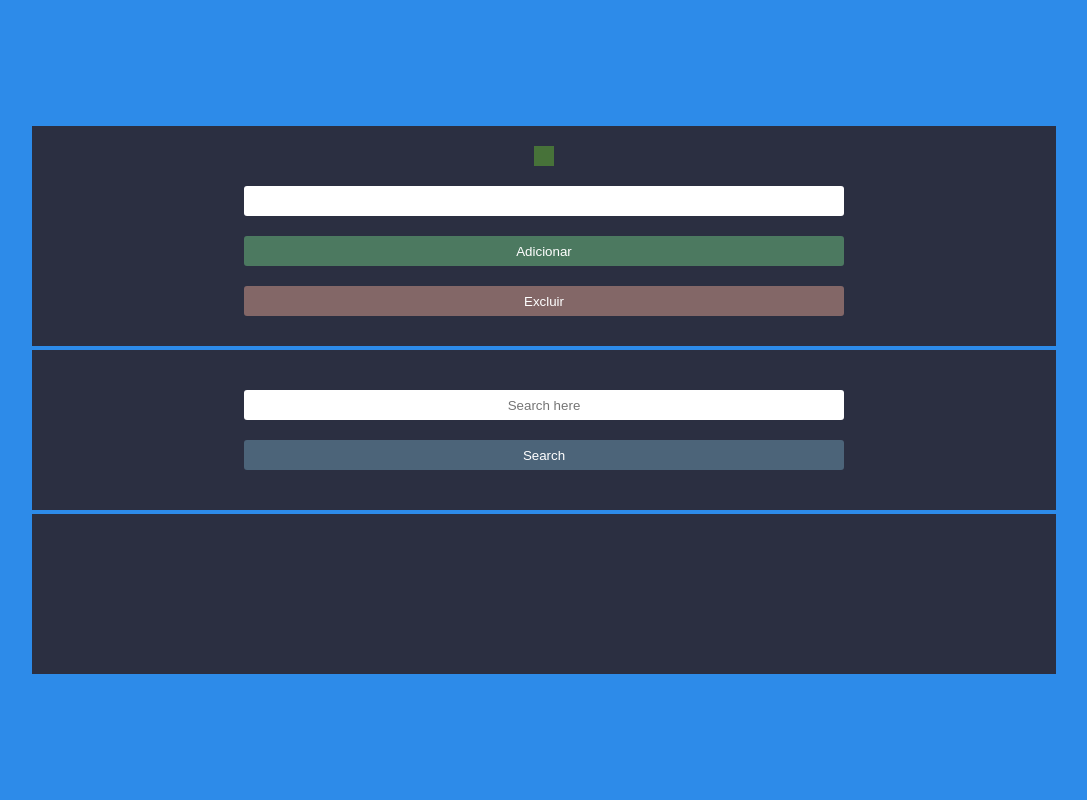
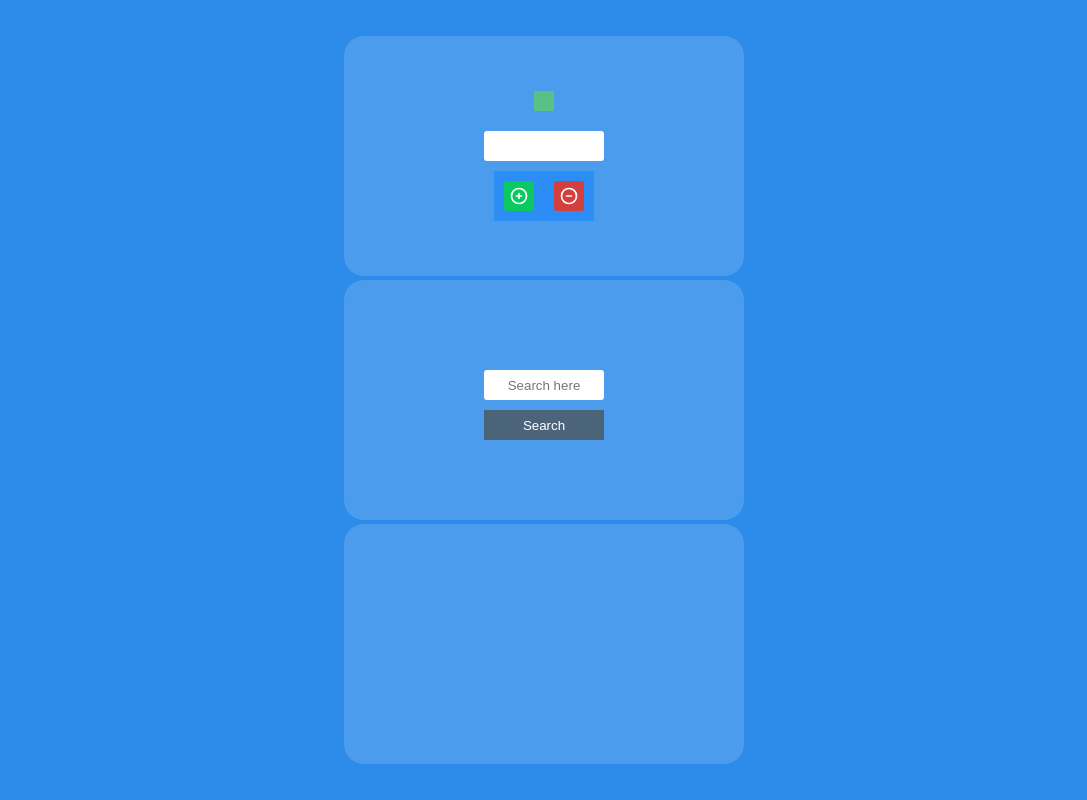
Before and after one commit to LuciLua/search, a plain HTML site: page index.html in a window 1280 px wide. Shown: the whole page, without its empty margins (96-1183 px from the left). Drawn offline with Linux system fonts and the light colour scheme.

Commit message:
:cactus: name for ico (add and delete)

```diff
--- a/css/style.css
+++ b/css/style.css
@@ -22,15 +22,13 @@ main{
 }
 
 .container{
-    max-width: 900px;
+    max-width: 400px;
     width: 80%;
-    min-width: 80%;
 
     padding: 20px;
 
     height: fit-content;
-    min-height: 20vh;
-    max-height: fit-content;
+    min-height: 30vh;
 
     display: flex;
     justify-content: center;
@@ -39,23 +37,46 @@ main{
 
     margin: 2px;
     position: relative;
+
+    border-radius: 20px;
+}
+
+.btns{
+    display: flex;
+    background-color: #0077ff6d;
+}
+
+.btns img{
+    width: 20px;
+}
+
+.btns button{
+
+    display: flex;
+    justify-content: center;
+    align-items: center;
+
+    width: 30px;
+    height: 30px;
+
+    margin: 10px;
+
+    border: none;
+    border-radius: 3px;
 }
 
 .container:nth-child(1),
 .container:nth-child(2),
 .container:nth-child(3){
-    background-color: rgb(43, 47, 65);
+    background-color: rgba(250, 250, 250, 0.145);
 }
 
 .container:nth-child(1) input,
-.container:nth-child(2) input,
-.container:nth-child(1) button,
-.container:nth-child(2) button{
+.container:nth-child(2) input{
     border: none;
     border-radius: 3px;
 
-    width: 80%;
-    max-width: 600px;
+    width: 120px;
     height: 30px;
 
     margin: 10px;
@@ -65,22 +86,27 @@ main{
 }
 
 .container:nth-child(1) button:nth-of-type(1){
-    background-color: rgb(76, 121, 96);
+    background-color: rgb(9, 201, 96);
 }
 .container:nth-child(1) button:nth-of-type(2){
-    background-color: rgb(131, 103, 103);
+    background-color: rgb(211, 62, 62);
 }
 
-
-.container:nth-child(1) button,
 .container:nth-child(2) button{
     background-color: rgb(76, 100, 121);
+    border: none;
+
+    width: 120px;
+    height: 30px;
+
     color: #fff;
     cursor: pointer;
 }
+
 .container:nth-child(1) button:hover,
 .container:nth-child(2) button:hover{
     background-color: rgb(49, 56, 61);
+    cursor: pointer;
 }
 .container:nth-child(1) button:active,
 .container:nth-child(2) button:active{
@@ -89,7 +115,8 @@ main{
 
 .container:nth-child(3) .results{
     width: 100%;
-    height: 15vh;
+    min-height: 15vh;
+    height: fit-content;
 
     position: relative;
 
@@ -97,19 +124,19 @@ main{
     align-items: center;
     flex-direction: column;
 
-    overflow-y: scroll;
-}
-
-.container:nth-child(3) .results::-webkit-scrollbar{
-    display: none;
+    overflow-x: hidden;
 }
 
 .container:nth-child(1) .array{
     max-width: fit-content;
+    min-height: fit-content;
+    height: fit-content;
 
     display: flex;
     align-items: center;
     justify-content: center;
+
+    word-break: break-all;
 
     margin-bottom: 10px;
 
@@ -119,11 +146,14 @@ main{
 }
 
 
-.container:nth-child(2) .array p{
+.container:nth-child(1) .array p{
     color: #fff;
     background-color: #64d156af;
 
     padding: 10px;
+
+    overflow-x: hidden;
+    max-width: 350px;
 }
 
 .result{
--- a/index.html
+++ b/index.html
@@ -16,8 +16,10 @@
                 <p id="array"></p>
             </div>
             <input type="text" name="" id="add">
-            <button onclick="add()">Adicionar</button>
-            <button onclick="excluir()">Excluir</button>
+            <div class="btns">
+                <button onclick="add()"><img src="img/add.svg" alt=""></button>
+                <button onclick="excluir()"><img src="img/del.svg" alt=""></button>
+            </div>
         </div>
         <div class="container">
             <input type="text" name="" id="search" placeholder="Search here">
```
Also changed, not shown: img/add.svg (added), img/del.svg (added).
